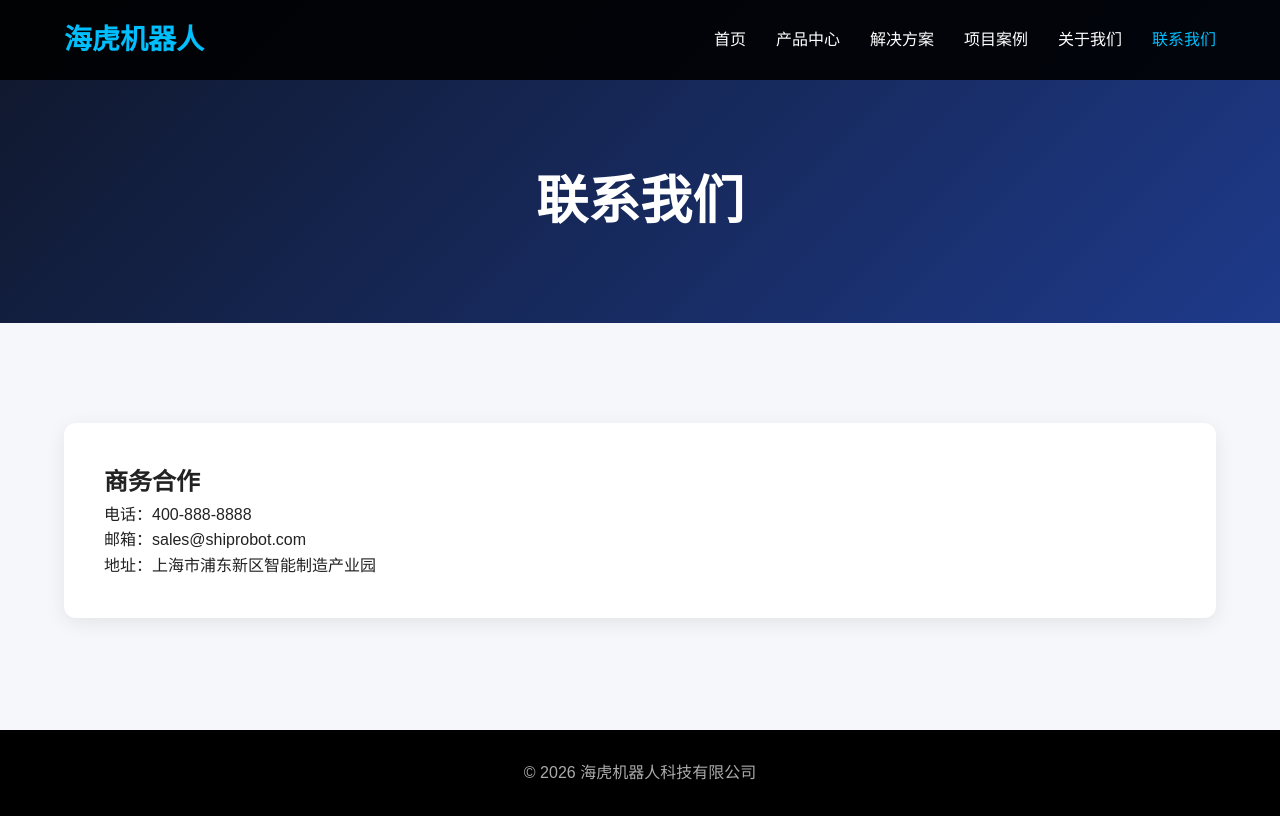
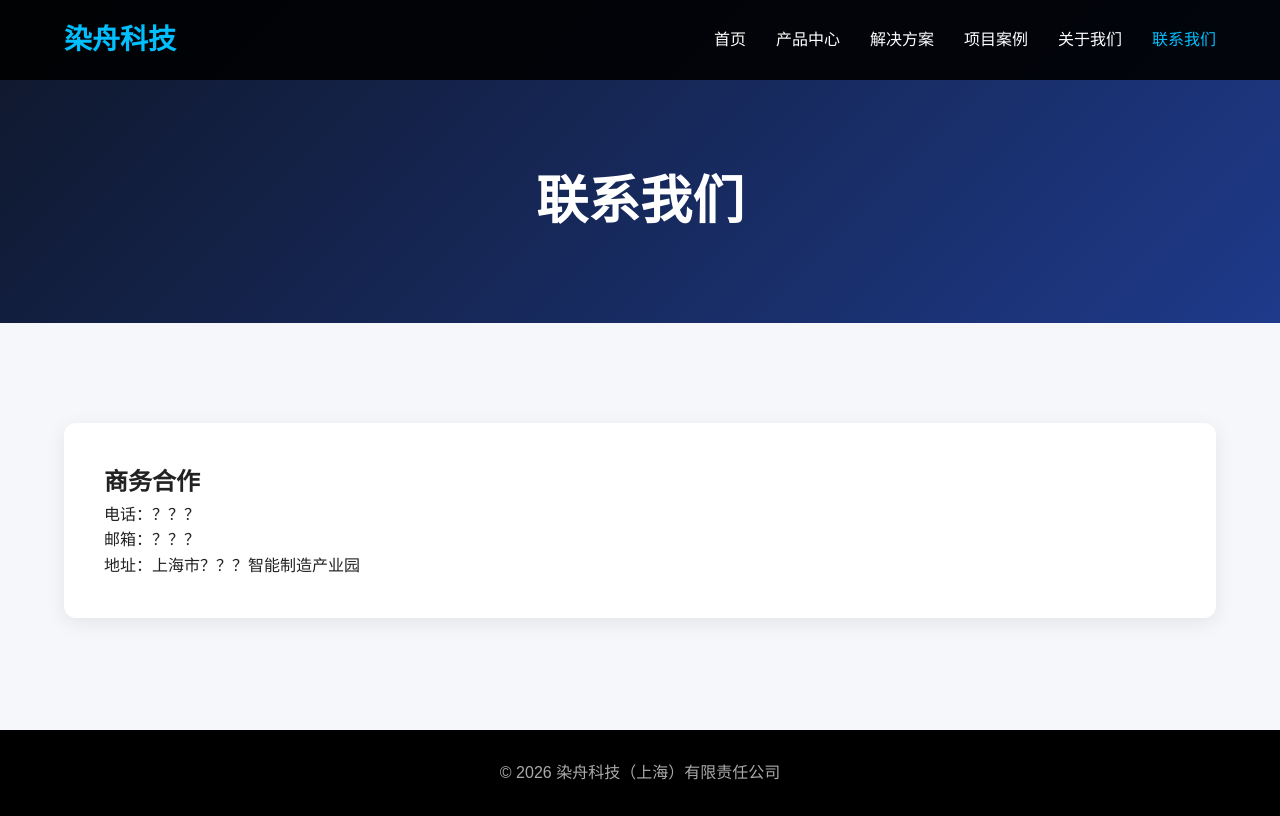
Before and after one commit to yeayyfan/Rz, a plain HTML site: page contact.html in a window 1280 px wide. Drawn offline with Linux system fonts and the light colour scheme.

Commit message:
Update contact.html

```diff
--- a/contact.html
+++ b/contact.html
@@ -3,14 +3,14 @@
 <head>
     <meta charset="UTF-8">
     <meta name="viewport" content="width=device-width, initial-scale=1.0">
-    <title>联系我们 - 海虎机器人</title>
+    <title>联系我们 - 染舟科技</title>
     <link rel="stylesheet" href="css/style.css">
 </head>
 <body>
 
 <header class="header">
     <div class="container nav-container">
-        <div class="logo">海虎机器人</div>
+        <div class="logo">染舟科技</div>
 
         <nav>
             <ul class="nav-menu">
@@ -37,9 +37,9 @@
         <div class="contact-box">
             <h2>商务合作</h2>
 
-            <p>电话：400-888-8888</p>
-            <p>邮箱：sales@shiprobot.com</p>
-            <p>地址：上海市浦东新区智能制造产业园</p>
+            <p>电话：？？？</p>
+            <p>邮箱：？？？</p>
+            <p>地址：上海市？？？智能制造产业园</p>
         </div>
 
     </div>
@@ -47,7 +47,7 @@
 
 <footer class="footer">
     <div class="container">
-        <p>© 2026 海虎机器人科技有限公司</p>
+        <p>© 2026 染舟科技（上海）有限责任公司</p>
     </div>
 </footer>
 
```
